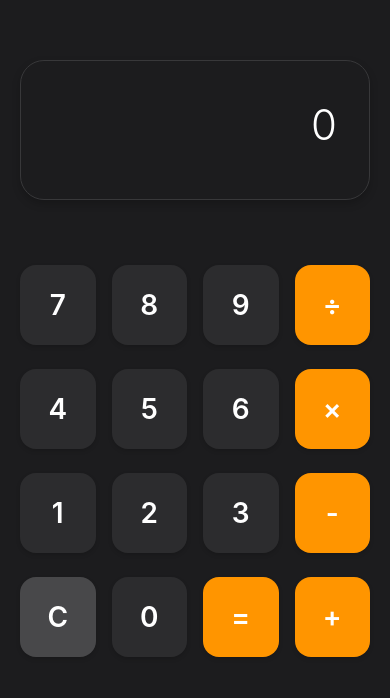
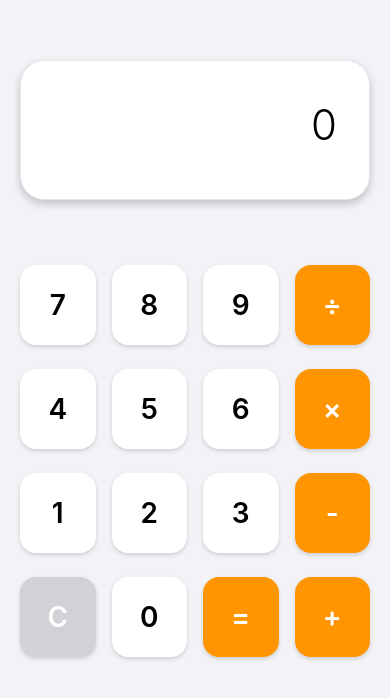
Before and after one commit to LuisT-ls/calculadora-mobile-reactnative, a React Native app: screen / in a window 390 px wide. Shown: the part 122-820 px from the top of the page. Built offline with nearby package versions, Linux system fonts and the light colour scheme.

Commit message:
Enhance ButtonCalc and CalculatorScreen components with theme support for improved UI. Updated button styles to utilize dynamic theming and adjusted layout for better responsiveness. Refactored styles to remove hardcoded colors and integrate theme-based styling.

```diff
--- a/src/components/ButtonCalc.tsx
+++ b/src/components/ButtonCalc.tsx
@@ -1,7 +1,7 @@
 import React from 'react';
 import { TouchableOpacity, Text, StyleSheet, ViewStyle, TextStyle } from 'react-native';
-import { colors } from '../styles/colors';
 import { shadows, borderRadius, spacing } from '../styles/global';
+import type { Theme } from '../styles/theme';
 
 /**
  * Tipos de botão da calculadora
@@ -16,33 +16,36 @@ interface ButtonCalcProps {
   onPress: () => void;
   type?: ButtonType;
   flex?: number;
+  theme: Theme;
 }
 
 /**
- * Componente de botão da calculadora com design moderno
+ * Componente de botão da calculadora com design moderno e suporte a temas
  *
  * @param label - Texto exibido no botão
  * @param onPress - Função chamada ao pressionar o botão
  * @param type - Tipo do botão (number, operator, action, equals)
  * @param flex - Valor flex para ajustar largura (padrão: 1)
+ * @param theme - Tema atual (light ou dark)
  */
 export const ButtonCalc: React.FC<ButtonCalcProps> = ({
   label,
   onPress,
   type = 'number',
   flex = 1,
+  theme,
 }) => {
   // Determina o estilo do botão baseado no tipo
   const getButtonStyle = (): ViewStyle => {
     switch (type) {
       case 'operator':
-        return styles.buttonOperator;
+        return { backgroundColor: theme.buttonOperator };
       case 'action':
-        return styles.buttonAction;
+        return { backgroundColor: theme.buttonAction };
       case 'equals':
-        return styles.buttonEquals;
+        return { backgroundColor: theme.buttonEquals };
       default:
-        return styles.buttonNumber;
+        return { backgroundColor: theme.buttonNumber };
     }
   };
 
@@ -51,11 +54,11 @@ export const ButtonCalc: React.FC<ButtonCalcProps> = ({
     switch (type) {
       case 'operator':
       case 'equals':
-        return styles.buttonTextLight;
+        return { color: theme.buttonTextLight };
       case 'action':
-        return styles.buttonTextLight;
+        return { color: theme.buttonTextLight };
       default:
-        return styles.buttonText;
+        return { color: theme.buttonText };
     }
   };
 
@@ -79,26 +82,8 @@ const styles = StyleSheet.create({
     minHeight: 80,
     ...shadows.medium,
   },
-  buttonNumber: {
-    backgroundColor: colors.buttonNumber,
-  },
-  buttonOperator: {
-    backgroundColor: colors.buttonOperator,
-  },
-  buttonAction: {
-    backgroundColor: colors.buttonAction,
-  },
-  buttonEquals: {
-    backgroundColor: colors.buttonEquals,
-  },
   buttonLabel: {
     fontSize: 28,
     fontWeight: '600',
   },
-  buttonText: {
-    color: colors.buttonText,
-  },
-  buttonTextLight: {
-    color: colors.buttonTextLight,
-  },
 });
--- a/src/screens/CalculatorScreen.tsx
+++ b/src/screens/CalculatorScreen.tsx
@@ -1,15 +1,21 @@
-import React, { useState } from 'react';
-import { View, Text, StyleSheet, SafeAreaView } from 'react-native';
+import React, { useState, useMemo } from 'react';
+import { View, Text, StyleSheet, SafeAreaView, useColorScheme } from 'react-native';
 import { StatusBar } from 'expo-status-bar';
-import { colors } from '../styles/colors';
 import { shadows, borderRadius, spacing, typography } from '../styles/global';
+import { getTheme, type Theme } from '../styles/theme';
 import { ButtonCalc, ButtonType } from '../components/ButtonCalc';
 import { calculate, canAddOperator, formatNumber } from '../utils/calc';
 
 /**
- * Tela principal da calculadora com design moderno
+ * Tela principal da calculadora com design moderno e suporte a dark mode
  */
 export const CalculatorScreen: React.FC = () => {
+  // Detecta o esquema de cores do sistema
+  const colorScheme = useColorScheme();
+
+  // Obtém o tema baseado no esquema de cores
+  const theme = useMemo(() => getTheme(colorScheme), [colorScheme]);
+
   // Estado para armazenar a expressão completa digitada
   const [expression, setExpression] = useState<string>('0');
   // Estado para armazenar o resultado calculado
@@ -115,24 +121,42 @@ export const CalculatorScreen: React.FC = () => {
         onPress={onPress}
         type={type}
         flex={flex}
+        theme={theme}
       />
     );
   };
 
+  // Estilos dinâmicos baseados no tema
+  const dynamicStyles = useMemo(() => ({
+    container: {
+      backgroundColor: theme.background,
+    },
+    display: {
+      backgroundColor: theme.surface,
+      borderColor: theme.border,
+    },
+    expression: {
+      color: theme.text,
+    },
+    result: {
+      color: theme.textSecondary,
+    },
+  }), [theme]);
+
   return (
-    <SafeAreaView style={styles.container}>
-      <StatusBar style="light" />
+    <SafeAreaView style={[styles.container, dynamicStyles.container]}>
+      <StatusBar style={colorScheme === 'dark' ? 'light' : 'dark'} />
 
       {/* Display da calculadora */}
       <View style={styles.displayContainer}>
-        <View style={styles.display}>
+        <View style={[styles.display, dynamicStyles.display]}>
           {/* Expressão completa digitada */}
-          <Text style={styles.expression} numberOfLines={1} adjustsFontSizeToFit>
+          <Text style={[styles.expression, dynamicStyles.expression]} numberOfLines={1} adjustsFontSizeToFit>
             {expression}
           </Text>
           {/* Resultado calculado */}
           {result !== '' && (
-            <Text style={styles.result} numberOfLines={1} adjustsFontSizeToFit>
+            <Text style={[styles.result, dynamicStyles.result]} numberOfLines={1} adjustsFontSizeToFit>
               = {result}
             </Text>
           )}
@@ -180,7 +204,6 @@ export const CalculatorScreen: React.FC = () => {
 const styles = StyleSheet.create({
   container: {
     flex: 1,
-    backgroundColor: colors.background,
   },
   displayContainer: {
     flex: 0.4,
@@ -189,13 +212,11 @@ const styles = StyleSheet.create({
     paddingBottom: spacing.xl,
   },
   display: {
-    backgroundColor: colors.surface,
     borderRadius: borderRadius.xlarge,
     padding: spacing.xxxl,
     minHeight: 140,
     justifyContent: 'flex-end',
     borderWidth: 1,
-    borderColor: colors.border,
     ...shadows.large,
   },
   expression: {
@@ -209,7 +230,6 @@ const styles = StyleSheet.create({
     ...typography.heading,
     fontSize: 28,
     textAlign: 'right',
-    color: colors.textSecondary,
     minHeight: 40,
   },
   buttonsContainer: {
--- a/src/styles/index.ts
+++ b/src/styles/index.ts
@@ -1,2 +1,3 @@
 export { colors, type Colors } from './colors';
 export { shadows, borderRadius, spacing, typography } from './global';
+export { lightTheme, darkTheme, getTheme, type Theme } from './theme';
--- /dev/null
+++ b/src/styles/theme.ts
@@ -0,0 +1,162 @@
+/**
+ * Temas de cores para light mode e dark mode
+ */
+
+/**
+ * Tema claro (Light Mode)
+ */
+export const lightTheme = {
+  // Cores primárias
+  primary: '#007AFF',
+  primaryDark: '#0051D5',
+  primaryLight: '#5AC8FA',
+
+  // Cores secundárias
+  secondary: '#5856D6',
+  secondaryDark: '#3634A3',
+  secondaryLight: '#AF52DE',
+
+  // Cores de fundo
+  background: '#F2F2F7',
+  backgroundLight: '#FFFFFF',
+  backgroundDark: '#E5E5EA',
+  surface: '#FFFFFF',
+  surfaceLight: '#FFFFFF',
+  surfaceDark: '#F2F2F7',
+
+  // Cores de texto
+  text: '#000000',
+  textSecondary: '#8E8E93',
+  textTertiary: '#C7C7CC',
+  textLight: '#FFFFFF',
+  textDark: '#000000',
+
+  // Cores de estado
+  success: '#34C759',
+  warning: '#FF9500',
+  error: '#FF3B30',
+  info: '#007AFF',
+
+  // Cores de borda
+  border: '#E5E5EA',
+  borderLight: '#F2F2F7',
+  borderDark: '#C7C7CC',
+
+  // Cores de botão da calculadora
+  buttonNumber: '#FFFFFF',
+  buttonNumberPressed: '#F2F2F7',
+  buttonOperator: '#FF9500',
+  buttonOperatorPressed: '#FFAD33',
+  buttonAction: '#D1D1D6',
+  buttonActionPressed: '#C7C7CC',
+  buttonEquals: '#FF9500',
+  buttonEqualsPressed: '#FFAD33',
+  buttonText: '#000000',
+  buttonTextLight: '#FFFFFF',
+  buttonTextDark: '#000000',
+} as const;
+
+/**
+ * Tema escuro (Dark Mode)
+ */
+export const darkTheme = {
+  // Cores primárias
+  primary: '#007AFF',
+  primaryDark: '#0051D5',
+  primaryLight: '#5AC8FA',
+
+  // Cores secundárias
+  secondary: '#5856D6',
+  secondaryDark: '#3634A3',
+  secondaryLight: '#AF52DE',
+
+  // Cores de fundo
+  background: '#000000',
+  backgroundLight: '#1C1C1E',
+  backgroundDark: '#000000',
+  surface: '#1C1C1E',
+  surfaceLight: '#2C2C2E',
+  surfaceDark: '#000000',
+
+  // Cores de texto
+  text: '#FFFFFF',
+  textSecondary: '#8E8E93',
+  textTertiary: '#636366',
+  textLight: '#FFFFFF',
+  textDark: '#1C1C1E',
+
+  // Cores de estado
+  success: '#34C759',
+  warning: '#FF9500',
+  error: '#FF3B30',
+  info: '#007AFF',
+
+  // Cores de borda
+  border: '#38383A',
+  borderLight: '#48484A',
+  borderDark: '#1C1C1E',
+
+  // Cores de botão da calculadora
+  buttonNumber: '#2C2C2E',
+  buttonNumberPressed: '#3A3A3C',
+  buttonOperator: '#FF9500',
+  buttonOperatorPressed: '#FFAD33',
+  buttonAction: '#48484A',
+  buttonActionPressed: '#636366',
+  buttonEquals: '#FF9500',
+  buttonEqualsPressed: '#FFAD33',
+  buttonText: '#FFFFFF',
+  buttonTextLight: '#FFFFFF',
+  buttonTextDark: '#1C1C1E',
+} as const;
+
+/**
+ * Interface do tema
+ */
+export interface Theme {
+  primary: string;
+  primaryDark: string;
+  primaryLight: string;
+  secondary: string;
+  secondaryDark: string;
+  secondaryLight: string;
+  background: string;
+  backgroundLight: string;
+  backgroundDark: string;
+  surface: string;
+  surfaceLight: string;
+  surfaceDark: string;
+  text: string;
+  textSecondary: string;
+  textTertiary: string;
+  textLight: string;
+  textDark: string;
+  success: string;
+  warning: string;
+  error: string;
+  info: string;
+  border: string;
+  borderLight: string;
+  borderDark: string;
+  buttonNumber: string;
+  buttonNumberPressed: string;
+  buttonOperator: string;
+  buttonOperatorPressed: string;
+  buttonAction: string;
+  buttonActionPressed: string;
+  buttonEquals: string;
+  buttonEqualsPressed: string;
+  buttonText: string;
+  buttonTextLight: string;
+  buttonTextDark: string;
+}
+
+/**
+ * Retorna o tema baseado no esquema de cores do sistema
+ *
+ * @param colorScheme - Esquema de cores ('light' | 'dark' | null)
+ * @returns Tema correspondente
+ */
+export const getTheme = (colorScheme: 'light' | 'dark' | null | undefined): Theme => {
+  return colorScheme === 'dark' ? darkTheme : lightTheme;
+};
```
